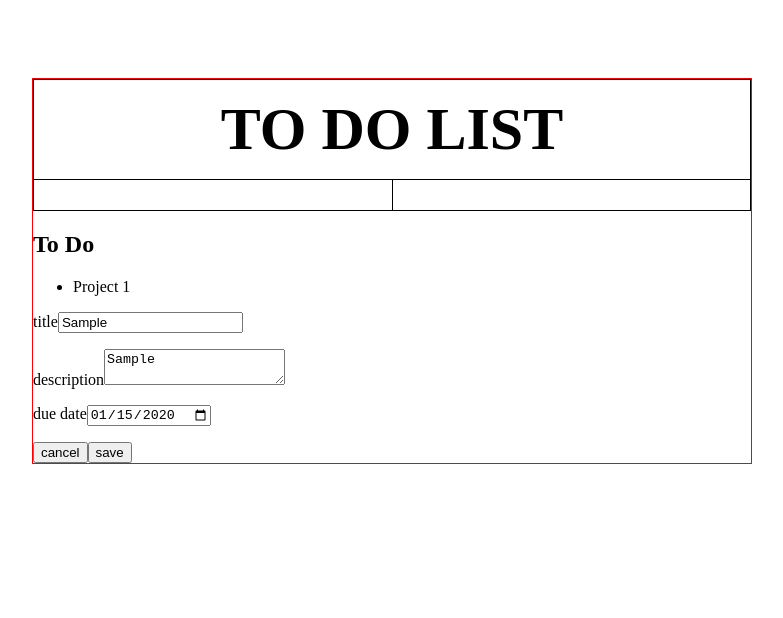
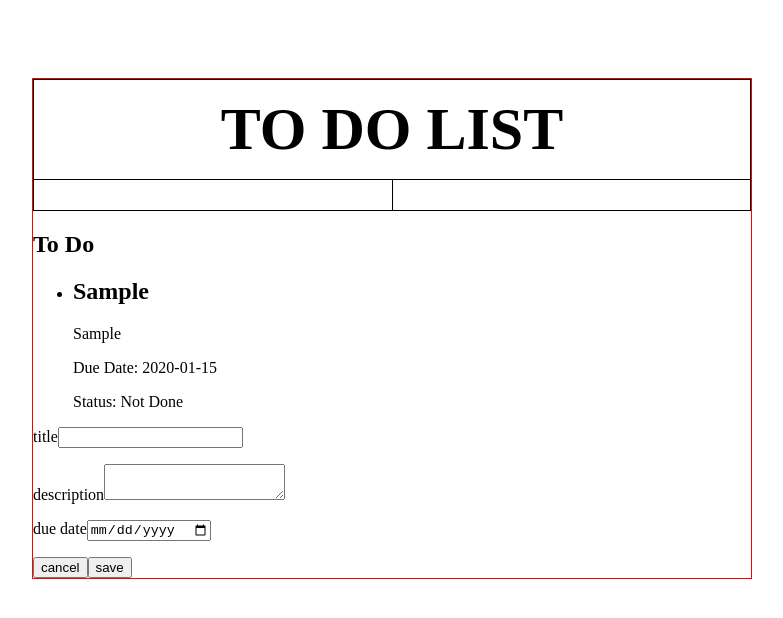
Before and after one commit to 000begana000/todolist, a React (Vite) app: page / in a window 1280 px wide. Both pictures are taken after typing "Sample", "Sample", "2020-01-15" into the empty fields and a click on the button "save". Shown: the top 618 px of the page, without its empty margins (248-1031 px from the left). Built offline with nearby package versions, Linux system fonts and the light colour scheme; a web font is replaced by a local one.

Commit message:
feat: create new project functionality

```diff
--- a/src/App.jsx
+++ b/src/App.jsx
@@ -1,14 +1,33 @@
+import { useState } from "react";
+
 import Header from "./components/Header/Header";
 import Projects from "./components/Projects/Projects";
 import NewProject from "./components/NewProject/NewProject";
 
 export default function App() {
+  const [projectsState, setProjectsState] = useState([]);
+
+  function handleCreateNewProject(project) {
+    const randomNumber = Math.floor(Math.random() * 1000) + 1;
+
+    setProjectsState(prevProejct => {
+      const newProject = {
+        id: randomNumber,
+        title: project.title,
+        description: project.description,
+        dueDate: project.dueDate,
+        isDone: false,
+      };
+      return [newProject, ...prevProejct];
+    });
+  }
+
   return (
     <>
       <Header />
       <main>
-        <Projects />
-        <NewProject />
+        <Projects projects={projectsState} />
+        <NewProject onCreate={handleCreateNewProject} />
       </main>
     </>
   );
--- a/src/components/NewProject/NewProject.jsx
+++ b/src/components/NewProject/NewProject.jsx
@@ -1,14 +1,39 @@
+import { useRef } from "react";
+
 import Input from "../UI/Input";
 import Button from "../UI/Button";
 
-export default function NewProject() {
+export default function NewProject({ onCreate }) {
+  const title = useRef();
+  const description = useRef();
+  const dueDate = useRef();
+
+  function handleSave() {
+    console.log("save");
+
+    const enteredTitle = title.current.value;
+    const enteredDescription = description.current.value;
+    const enteredDueDate = dueDate.current.value;
+
+    onCreate({
+      title: enteredTitle,
+      description: enteredDescription,
+      dueDate: enteredDueDate,
+    });
+
+    // empty the input fields after saving
+    title.current.value = "";
+    description.current.value = "";
+    dueDate.current.value = "";
+  }
+
   return (
     <>
-      <Input type="text" label="title" />
-      <Input label="description" textarea />
-      <Input type="date" label="due date" />
+      <Input type="text" label="title" ref={title} />
+      <Input label="description" textarea ref={description} />
+      <Input type="date" label="due date" ref={dueDate} />
       <Button button="cancel" />
-      <Button button="save" />
+      <Button button="save" onClick={handleSave} />
     </>
   );
 }
--- a/src/components/Projects/Projects.jsx
+++ b/src/components/Projects/Projects.jsx
@@ -1,9 +1,17 @@
-export default function Projects() {
+export default function Projects({ projects }) {
   return (
     <section>
       <h1>To Do</h1>
+      {projects.length === 0 && <p>No projects found.</p>}
       <ul>
-        <li>Project 1</li>
+        {projects.map(project => (
+          <li key={project.id}>
+            <h2>{project.title}</h2>
+            <p>{project.description}</p>
+            <p>Due Date: {project.dueDate}</p>
+            <p>Status: {project.isDone ? "Done" : "Not Done"}</p>
+          </li>
+        ))}
       </ul>
     </section>
   );
```
